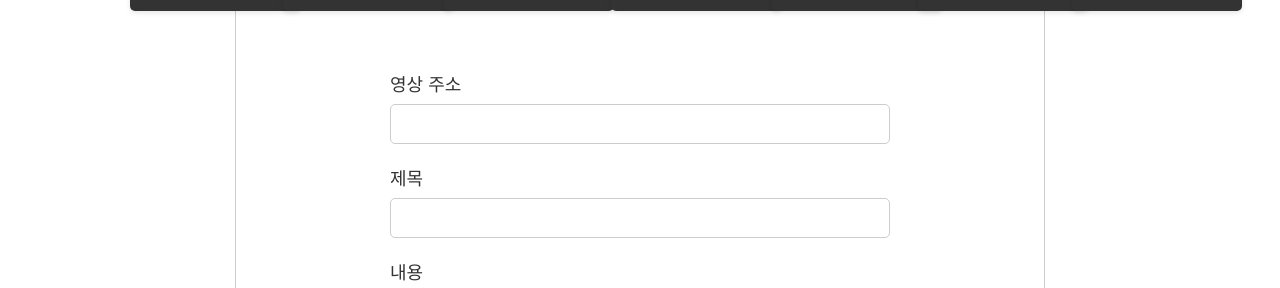
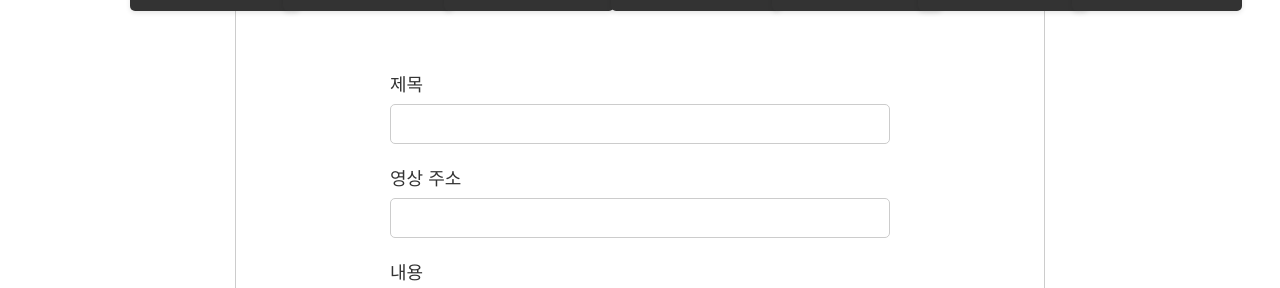
Before and after one commit to DEV-Yangkong/LilacStudio, a React (Create React App) app in the folder frontend/lilac-project/: page /media/youtube/write-post-yt in a window 1280 px wide. Shown: the part 308-596 px from the top of the page. Built offline with nearby package versions, Linux system fonts and the light colour scheme.

Commit message:
[UPDATE]포스트 유튜브 수정중

```diff
--- a/frontend/lilac-project/src/Pages/Media/YouTube/WritePostYT.js
+++ b/frontend/lilac-project/src/Pages/Media/YouTube/WritePostYT.js
@@ -4,6 +4,7 @@ import styles from "./WritePostYT.module.css";
 import AlertModal from "../../../modules/AlertModal/AlertModal";
 import axios from "axios";
 import Modal from "react-modal";
+import * as HandleChange from "../../../modules/HandleFunction/HandleChange";
 
 const WritePostYT = () => {
   const [title, setTitle] = useState("");
@@ -13,7 +14,6 @@ const WritePostYT = () => {
   const [modalIsOpen, setModalIsOpen] = useState(false);
   const [modalMessage, setModalMessage] = useState("");
   const [isPostSuccess, setIsPostSuccess] = useState(false);
-
   const navigate = useNavigate();
 
   // 모달이 열릴 때 스크린 리더가 메인 컨텐츠를 인식하지 못하도록 설정
@@ -21,21 +21,21 @@ const WritePostYT = () => {
     Modal.setAppElement("#root"); // 모달의 앱 엘리먼트 설정을 제거
   }, []);
 
-  const handleTitleChange = (e) => {
-    setTitle(e.target.value);
+  // const handleTitleChange = (e) => {
+  //   setTitle(e.target.value);
+  // };
+
+  // const handleContentChange = (e) => {
+  //   setContent(e.target.value);
+  // };
+
+  const HandleVideoUrlChange = (e) => {
+    const NewVideoUrl = e.target.value;
+    setVideoUrl(NewVideoUrl);
+    ExtractThumbnailUrl(NewVideoUrl);
   };
 
-  const handleContentChange = (e) => {
-    setContent(e.target.value);
-  };
-
-  const handleVideoUrlChange = (e) => {
-    const newVideoUrl = e.target.value;
-    setVideoUrl(newVideoUrl);
-    extractThumbnailUrl(newVideoUrl);
-  };
-
-  const extractThumbnailUrl = (url) => {
+  const ExtractThumbnailUrl = (url) => {
     const videoId = url.match(/v=([^&]+)/);
     if (videoId) {
       const thumbnailUrl = `https://i.ytimg.com/vi/${videoId[1]}/maxresdefault.jpg`;
@@ -45,7 +45,7 @@ const WritePostYT = () => {
     }
   };
 
-  const handleSubmit = async (e) => {
+  const HandleSubmit = async (e) => {
     e.preventDefault();
     try {
       const response = await axios.post(
@@ -98,21 +98,32 @@ const WritePostYT = () => {
     }
   };
 
-  const handleCancel = () => {
+  const HandleCancel = () => {
     navigate("/media/youtube");
   };
 
   return (
     <div className={styles["write-post"]}>
       <h1 className={styles["post-title"]}>포스트 작성하기</h1>
-      <form onSubmit={handleSubmit}>
+      <form onSubmit={HandleSubmit}>
+        <div className={styles["form-group"]}>
+          <label htmlFor="title">제목</label>
+          <input
+            type="text"
+            id="title"
+            value={title}
+            onChange={(e) => HandleChange.HandleTitleChange(e, setTitle)}
+            required
+            className={styles.input}
+          />
+        </div>
         <div className={styles["form-group"]}>
           <label htmlFor="videoUrl">영상 주소</label>
           <input
             type="url"
             id="videoUrl"
             value={videoUrl}
-            onChange={handleVideoUrlChange}
+            onChange={HandleVideoUrlChange}
             required
             className={styles.input}
           />
@@ -128,23 +139,23 @@ const WritePostYT = () => {
             />
           </div>
         )}
-        <div className={styles["form-group"]}>
+        {/* <div className={styles["form-group"]}>
           <label htmlFor="title">제목</label>
           <input
             type="text"
             id="title"
             value={title}
-            onChange={handleTitleChange}
+            onChange={HandleTitleChange}
             required
             className={styles.input}
           />
-        </div>
+        </div> */}
         <div className={styles["form-group"]}>
           <label htmlFor="content">내용</label>
           <textarea
             id="content"
             value={content}
-            onChange={handleContentChange}
+            onChange={(e) => setContent(e.target.value)}
             required
             className={styles.textarea}
           />
@@ -155,7 +166,7 @@ const WritePostYT = () => {
         <button
           type="button"
           className={styles["cancel-button"]}
-          onClick={handleCancel}
+          onClick={HandleCancel}
         >
           취소
         </button>
```
